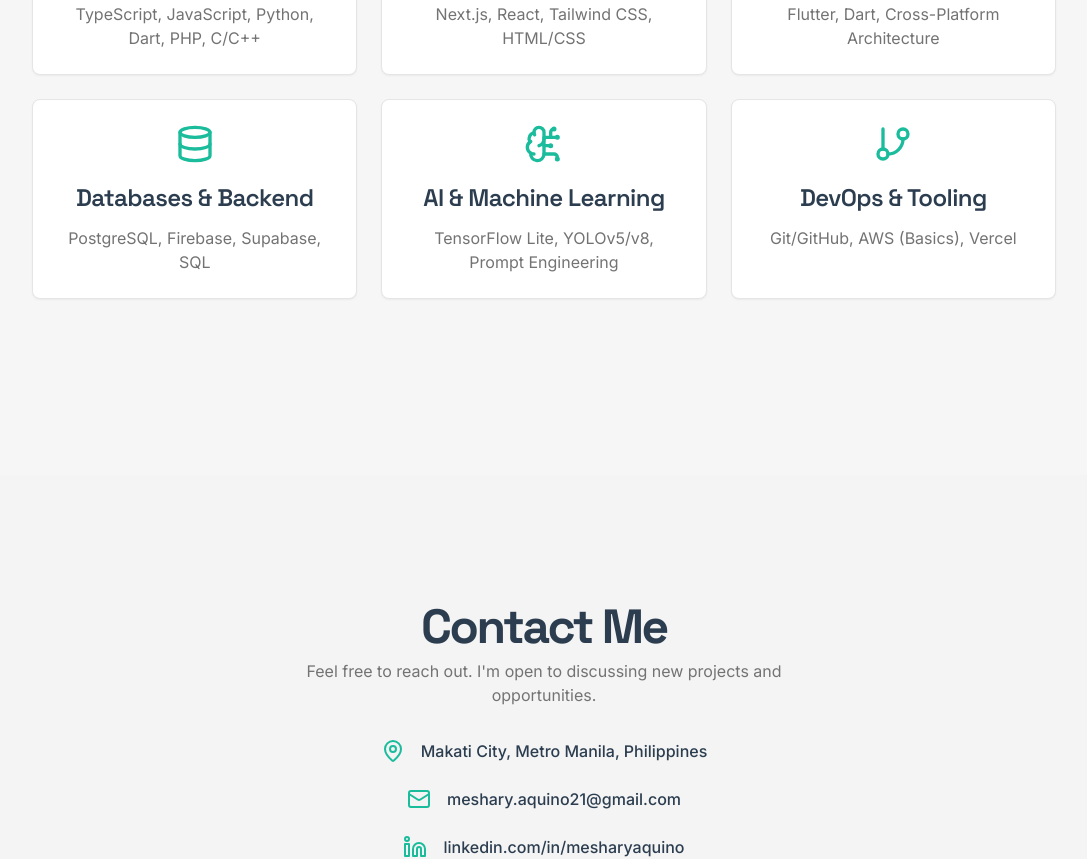
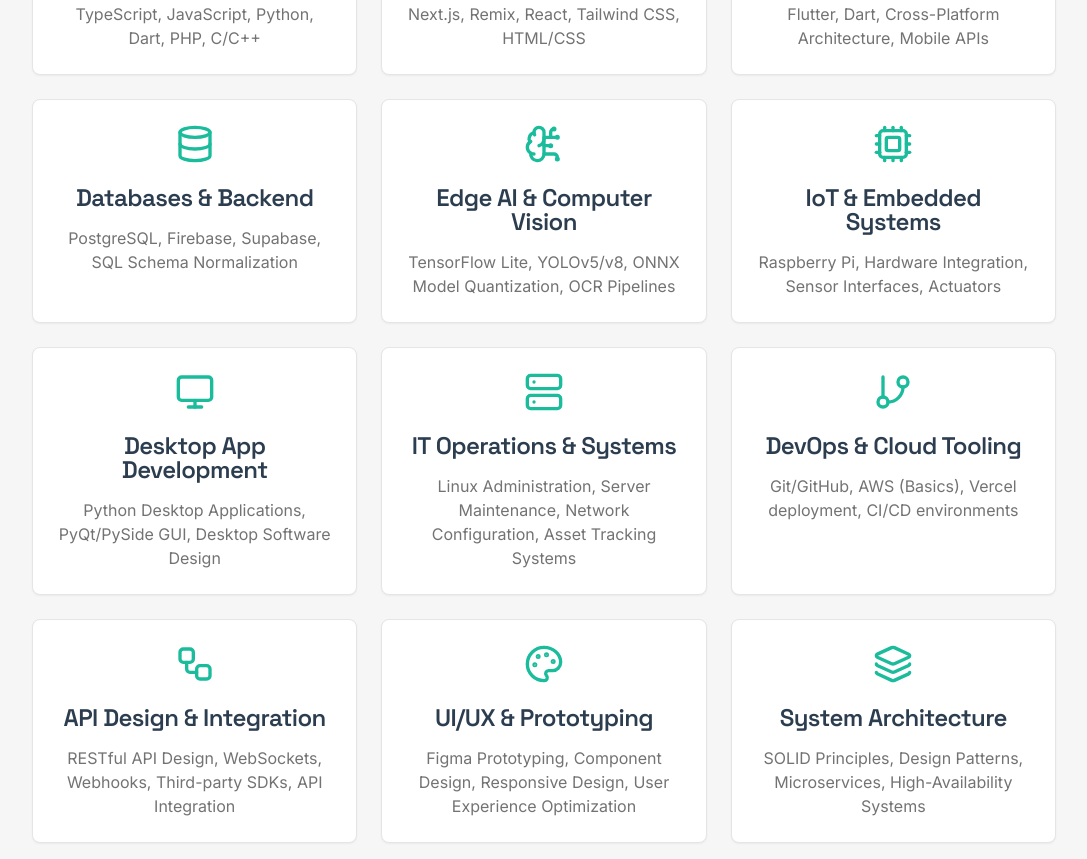
Before and after one commit to Meshy21/mesharys-portfolio, a Next.js app: page / in a window 1280 px wide. Shown: the part 3080-3939 px from the top of the page, without its empty margins (96-1183 px from the left). Built offline with nearby package versions, Linux system fonts and the light colour scheme.

Commit message:
feat(skills): update and expand skills section
Added new skill categories and refined existing descriptions to better represent current technical expertise.

```diff
--- a/src/components/Skills.tsx
+++ b/src/components/Skills.tsx
@@ -1,13 +1,34 @@
 import { Card, CardContent, CardHeader, CardTitle } from '@/components/ui/card';
-import { CodeXml, Smartphone, Cpu, BrainCircuit, Database, GitBranch, Server, LayoutTemplate } from 'lucide-react';
+import {
+  CodeXml,
+  Smartphone,
+  Cpu,
+  BrainCircuit,
+  Database,
+  GitBranch,
+  Server,
+  LayoutTemplate,
+  Monitor,
+  Workflow,
+  Palette,
+  Layers,
+  Shield
+} from 'lucide-react';
 
 const skills = [
   { name: 'Core Languages', icon: <CodeXml className="h-10 w-10 text-accent" />, description: 'TypeScript, JavaScript, Python, Dart, PHP, C/C++' },
-  { name: 'Frontend & Frameworks', icon: <LayoutTemplate className="h-10 w-10 text-accent" />, description: 'Next.js, React, Tailwind CSS, HTML/CSS' },
-  { name: 'Mobile Development', icon: <Smartphone className="h-10 w-10 text-accent" />, description: 'Flutter, Dart, Cross-Platform Architecture' },
-  { name: 'Databases & Backend', icon: <Database className="h-10 w-10 text-accent" />, description: 'PostgreSQL, Firebase, Supabase, SQL' },
-  { name: 'AI & Machine Learning', icon: <BrainCircuit className="h-10 w-10 text-accent" />, description: 'TensorFlow Lite, YOLOv5/v8, Prompt Engineering' },
-  { name: 'DevOps & Tooling', icon: <GitBranch className="h-10 w-10 text-accent" />, description: 'Git/GitHub, AWS (Basics), Vercel' },
+  { name: 'Frontend & Frameworks', icon: <LayoutTemplate className="h-10 w-10 text-accent" />, description: 'Next.js, Remix, React, Tailwind CSS, HTML/CSS' },
+  { name: 'Mobile Development', icon: <Smartphone className="h-10 w-10 text-accent" />, description: 'Flutter, Dart, Cross-Platform Architecture, Mobile APIs' },
+  { name: 'Databases & Backend', icon: <Database className="h-10 w-10 text-accent" />, description: 'PostgreSQL, Firebase, Supabase, SQL Schema Normalization' },
+  { name: 'Edge AI & Computer Vision', icon: <BrainCircuit className="h-10 w-10 text-accent" />, description: 'TensorFlow Lite, YOLOv5/v8, ONNX Model Quantization, OCR Pipelines' },
+  { name: 'IoT & Embedded Systems', icon: <Cpu className="h-10 w-10 text-accent" />, description: 'Raspberry Pi, Hardware Integration, Sensor Interfaces, Actuators' },
+  { name: 'Desktop App Development', icon: <Monitor className="h-10 w-10 text-accent" />, description: 'Python Desktop Applications, PyQt/PySide GUI, Desktop Software Design' },
+  { name: 'IT Operations & Systems', icon: <Server className="h-10 w-10 text-accent" />, description: 'Linux Administration, Server Maintenance, Network Configuration, Asset Tracking Systems' },
+  { name: 'DevOps & Cloud Tooling', icon: <GitBranch className="h-10 w-10 text-accent" />, description: 'Git/GitHub, AWS (Basics), Vercel deployment, CI/CD environments' },
+  { name: 'API Design & Integration', icon: <Workflow className="h-10 w-10 text-accent" />, description: 'RESTful API Design, WebSockets, Webhooks, Third-party SDKs, API Integration' },
+  { name: 'UI/UX & Prototyping', icon: <Palette className="h-10 w-10 text-accent" />, description: 'Figma Prototyping, Component Design, Responsive Design, User Experience Optimization' },
+  { name: 'System Architecture', icon: <Layers className="h-10 w-10 text-accent" />, description: 'SOLID Principles, Design Patterns, Microservices, High-Availability Systems' },
+  { name: 'Security & Identity', icon: <Shield className="h-10 w-10 text-accent" />, description: 'OAuth 2.0, JWT Authentication, SSL/TLS Certificates, Secure Coding Best Practices' },
 ];
 
 export default function Skills() {
```
